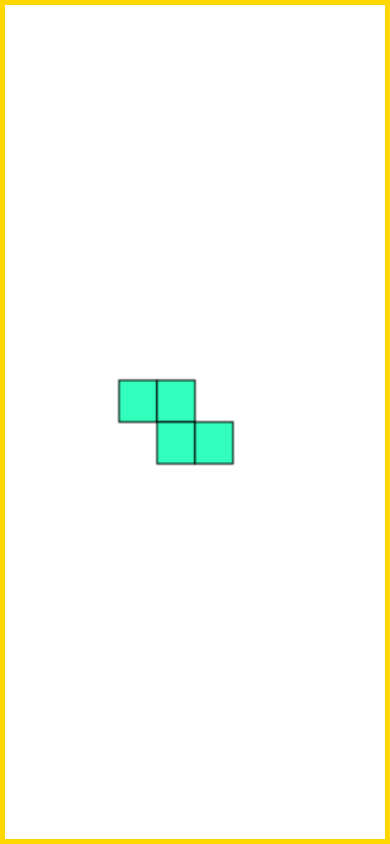
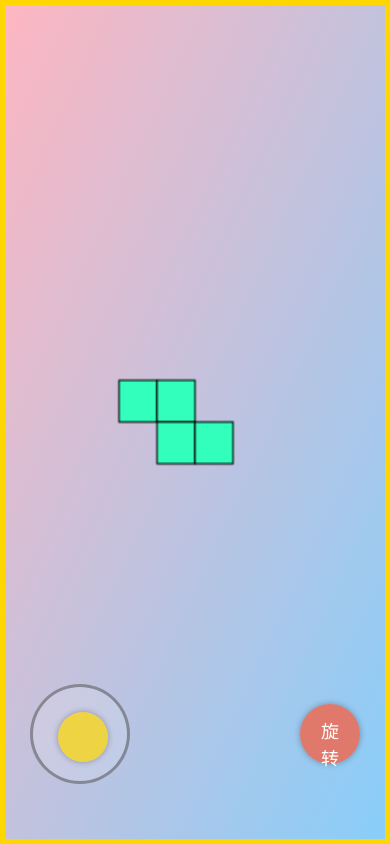
Before and after one commit to NowIsOffline/iffunny, a Next.js app: page /games/tetris in a window 390 px wide. Built offline with nearby package versions, Linux system fonts and the light colour scheme.

Commit message:
添加俄罗斯方块游戏

```diff
--- a/src/app/games/tetris/gameLayout.css
+++ b/src/app/games/tetris/gameLayout.css
@@ -1,50 +1,261 @@
-/* src/app/game/gameLayout.css */
-
-/* 基本布局 */
+/* Basic Layout */
+html,
+body {
+    touch-action: manipulation;
+    -webkit-user-select: none;
+    user-select: none;
+    -webkit-touch-callout: none;
+    -webkit-text-size-adjust: none;
+    overscroll-behavior: none;
+}
 .game-page-layout {
     display: flex;
     justify-content: center;
     align-items: center;
     height: 100vh;
-    font-family: 'Comic Sans MS', sans-serif;  /* 卡通字体 */
+    background: linear-gradient(to bottom right, #FFB6C1, #87CEFA);  /* Playful gradient background */
+    font-family: 'Comic Sans MS', sans-serif;  /* Cartoon font */
     overflow: hidden;
 }
 
-/* 游戏容器：桌面端时固定宽高 */
+/* Game Container */
 .game-container {
-    width: 300px;  /* 保证桌面端时，canvas 宽度固定 */
-    height: 600px;  /* 保证桌面端时，canvas 高度固定 */
+    width: 300px;  /* Fixed width for desktop */
+    height: 600px; /* Fixed height for desktop */
     display: flex;
     justify-content: center;
     align-items: center;
+    border-radius: 15px;
+    box-shadow: 0 6px 15px rgba(0, 0, 0, 0.3); /* Shadow for better depth */
 }
 
-/* canvas 样式： */
+/* Canvas Styling */
 #tetris-canvas {
     width: 100%;
     height: 100%;
     border-radius: 10px;
-    border: 5px solid #FFD700;  /* 添加金色边框，增加卡通感 */
-    box-shadow: 0 4px 10px rgba(0, 0, 0, 0.2);  /* 给 canvas 添加阴影效果 */
+    border: 5px solid #FFD700;  /* Gold border for a cartoonish effect */
+    box-shadow: 0 4px 10px rgba(0, 0, 0, 0.2); /* Soft shadow for depth */
 }
 
-/* 移动端样式：确保 canvas 填满整个屏幕 */
+/* Mobile Responsive Styles */
 @media (max-width: 768px) {
     .game-page-layout {
         padding: 0;
     }
 
     .game-container {
-        width: 100vw;  /* 填满整个屏幕 */
-        height: 100vh; /* 填满整个屏幕 */
+        width: 100vw;  /* Full screen on mobile */
+        height: 100vh; /* Full screen on mobile */
         position: absolute;
         top: 0;
         left: 0;
     }
 
     #tetris-canvas {
-        width: 100vw;  /* canvas 填满全屏 */
-        height: 100vh; /* canvas 填满全屏 */
-        border-radius: 0;  /* 去除圆角 */
+        width: 100vw;  /* Full width */
+        height: 100vh; /* Full height */
+        border-radius: 0;  /* Remove corner radius for mobile */
     }
 }
+
+/* Button Styles for Gameplay */
+button {
+    background-color: #FF5733; /* Cartoonish Red */
+    color: white;
+    font-size: 20px;
+    padding: 10px 20px;
+    border: none;
+    border-radius: 12px;
+    cursor: pointer;
+    transition: transform 0.3s ease, background-color 0.3s ease;
+}
+
+button:hover {
+    transform: scale(1.1);  /* Slight scaling effect on hover */
+    background-color: #FF3B2E;  /* Darker red on hover */
+}
+
+/* Game Over Screen */
+#game-over-screen {
+    display: none;
+    position: absolute;
+    top: 50%;
+    left: 50%;
+    transform: translate(-50%, -50%);
+    background-color: rgba(0, 0, 0, 0.7);
+    color: white;
+    padding: 20px;
+    border-radius: 15px;
+    text-align: center;
+}
+
+#game-over-screen button {
+    margin-top: 10px;
+    background-color: #75FF33; /* Cartoonish Green for restart */
+}
+
+/* 之前的布局保持不变 */
+
+/* ======== 新增：移动端摇杆 + 按钮样式 ======== */
+.mobile-controls {
+    display: none;
+}
+
+/* 移动端才显示控制按钮 */
+@media (max-width: 768px) {
+    .mobile-controls {
+        display: flex;
+        position: absolute;
+        bottom: 20px;
+        width: 100%;
+        justify-content: space-between;
+        padding: 0 20px;
+        box-sizing: border-box;
+        pointer-events: none; /* 不阻挡 canvas 滑动 */
+    }
+
+    .joystick,
+    .rotate-btn-wrap {
+        pointer-events: auto;
+    }
+
+    .joystick {
+        display: flex;
+        gap: 10px;
+    }
+
+    .joystick button,
+    .rotate-btn-wrap button {
+        font-size: 22px;
+        background-color: #ffcc00;
+        border: none;
+        padding: 12px 18px;
+        border-radius: 12px;
+        box-shadow: 2px 2px 5px rgba(0,0,0,0.2);
+        cursor: pointer;
+        font-family: 'Comic Sans MS', sans-serif;
+    }
+
+    .rotate-btn-wrap {
+        display: flex;
+        align-items: center;
+    }
+}
+/* 保持原有内容 */
+/* === 新增：虚拟摇杆样式 === */
+.mobile-controls {
+    display: none;
+}
+
+@media (max-width: 768px) {
+    .mobile-controls {
+        display: flex;
+        justify-content: space-between;
+        position: absolute;
+        width: 100%;
+        bottom: 20px;
+        padding: 0 20px;
+        box-sizing: border-box;
+        pointer-events: none;
+    }
+
+    .joystick-container {
+        width: 80px;
+        height: 80px;
+        border: 3px solid #444;
+        border-radius: 50%;
+        position: relative;
+        background-color: rgba(255, 255, 255, 0.3);
+        pointer-events: auto;
+        touch-action: none;
+    }
+
+    .joystick-knob {
+        width: 40px;
+        height: 40px;
+        background-color: #FFD700;
+        border-radius: 50%;
+        position: absolute;
+        top: 20px;
+        left: 20px;
+        transition: all 0.05s ease;
+        box-shadow: 1px 1px 4px rgba(0,0,0,0.3);
+    }
+
+    .rotate-btn-wrap {
+        display: flex;
+        align-items: center;
+        pointer-events: auto;
+    }
+
+    .rotate-btn-wrap button {
+        font-size: 20px;
+        background-color: #FF5733;
+        color: #fff;
+        padding: 14px 18px;
+        border: none;
+        border-radius: 12px;
+        box-shadow: 2px 2px 5px rgba(0,0,0,0.2);
+        cursor: pointer;
+        font-family: 'Comic Sans MS', sans-serif;
+    }
+}
+@media (max-width: 768px) {
+    .mobile-controls {
+        display: flex;
+        justify-content: space-between;
+        position: absolute;
+        width: 100%;
+        bottom: 60px; /* ✅ 上移一点 */
+        padding: 0 30px;
+        box-sizing: border-box;
+        pointer-events: none;
+    }
+
+    .joystick-container {
+        width: 100px;  /* ✅ 更大 */
+        height: 100px;
+        border: 3px solid rgba(68, 68, 68, 0.5);
+        border-radius: 50%;
+        background-color: rgba(255, 255, 255, 0.15); /* ✅ 更透明 */
+        position: relative;
+        pointer-events: auto;
+        touch-action: none;
+    }
+
+    .joystick-knob {
+        width: 50px;  /* ✅ 更大 */
+        height: 50px;
+        background-color: rgba(255, 215, 0, 0.7); /* ✅ 金色半透明 */
+        border-radius: 50%;
+        position: absolute;
+        top: 25px;
+        left: 25px;
+        transition: all 0.05s ease;
+        box-shadow: 0 0 6px rgba(0,0,0,0.3);
+    }
+
+    .rotate-btn-wrap {
+        display: flex;
+        align-items: center;
+        pointer-events: auto;
+    }
+
+    .rotate-btn-wrap button {
+        width: 60px;
+        height: 60px;
+        border-radius: 50%;
+        font-size: 18px;
+        background-color: rgba(255, 87, 51, 0.7); /* ✅ 半透明橙红 */
+        color: white;
+        border: none;
+        box-shadow: 0 0 6px rgba(0,0,0,0.3);
+        font-family: 'Comic Sans MS', sans-serif;
+        cursor: pointer;
+    }
+
+    .rotate-btn-wrap button:active {
+        transform: scale(1.1);
+    }
+}
--- a/src/app/games/tetris/page.js
+++ b/src/app/games/tetris/page.js
@@ -1,18 +1,90 @@
-"use client"; // 确保该文件作为客户端组件处理
-
+"use client";
 import { useEffect } from "react";
-import { initializeTetrisGame, restartGame } from "./tetrisGame";  // 导入游戏初始化函数
-import './gameLayout.css';  // 引入更新的样式
+import {
+    initializeTetrisGame,
+    restartGame,
+    moveLeft,
+    moveRight,
+    moveDown,
+    rotatePiece
+} from "./tetrisGame";
+import './gameLayout.css';
 
 export default function Page() {
     useEffect(() => {
-        initializeTetrisGame(); // 游戏初始化
+        initializeTetrisGame();
+
+        const knob = document.getElementById("joystick-knob");
+        const container = document.getElementById("joystick-container");
+
+        if (!knob || !container) return;
+
+        let startX = 0;
+        let startY = 0;
+
+        let lastMoveTime = 0;
+        const throttleDelay = 100; // 每 200ms 才允许移动一次
+
+        container.addEventListener("touchstart", e => {
+            const touch = e.touches[0];
+            startX = touch.clientX;
+            startY = touch.clientY;
+        });
+
+        container.addEventListener("touchmove", e => {
+            e.preventDefault();
+            const now = Date.now();
+            if (now - lastMoveTime < throttleDelay) return; // 如果触发太快就忽略
+            lastMoveTime = now;
+
+            const touch = e.touches[0];
+            const dx = touch.clientX - startX;
+            const dy = touch.clientY - startY;
+
+            const angle = Math.atan2(dy, dx);
+            const distance = Math.min(Math.sqrt(dx * dx + dy * dy), 30);
+            const offsetX = Math.cos(angle) * distance;
+            const offsetY = Math.sin(angle) * distance;
+
+            knob.style.transform = `translate(${offsetX}px, ${offsetY}px)`;
+
+            if (Math.abs(dx) > Math.abs(dy)) {
+                if (dx > 20) moveRight();
+                else if (dx < -20) moveLeft();
+            } else {
+                if (dy > 20) moveDown();
+            }
+        });
+
+        container.addEventListener("touchend", () => {
+            knob.style.transform = "translate(0, 0)";
+        });
+
+        const rotateBtn = document.getElementById("rotate-btn");
+        if (rotateBtn) {
+            rotateBtn.onclick = rotatePiece;
+        }
     }, []);
+
 
     return (
         <main className="game-page-layout">
             <div className="game-container">
-                <canvas id="tetris-canvas" width="300" height="600"></canvas> {/* 游戏画布 */}
+                <canvas id="tetris-canvas" width="300" height="600"></canvas>
+
+                <div id="game-over-screen">
+                    <p id="score-display">Score: 0</p>
+                    <button onClick={restartGame}>重新开始</button>
+                </div>
+
+                <div className="mobile-controls">
+                    <div id="joystick-container" className="joystick-container">
+                        <div id="joystick-knob" className="joystick-knob"></div>
+                    </div>
+                    <div className="rotate-btn-wrap">
+                        <button id="rotate-btn">旋转</button>
+                    </div>
+                </div>
             </div>
         </main>
     );
```
Also changed, not shown: src/app/games/tetris/tetrisGame.js (+34 -53 lines).
